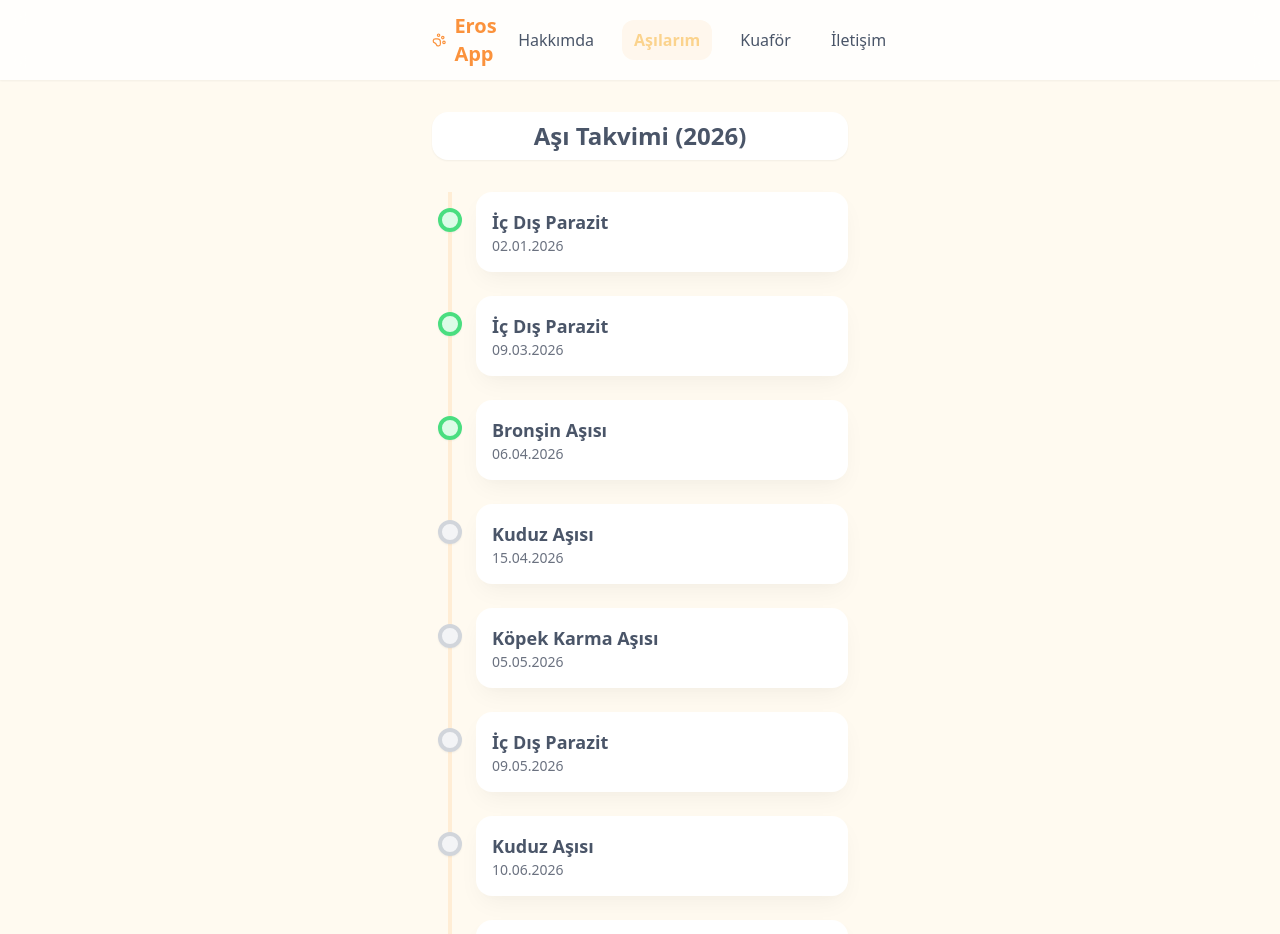
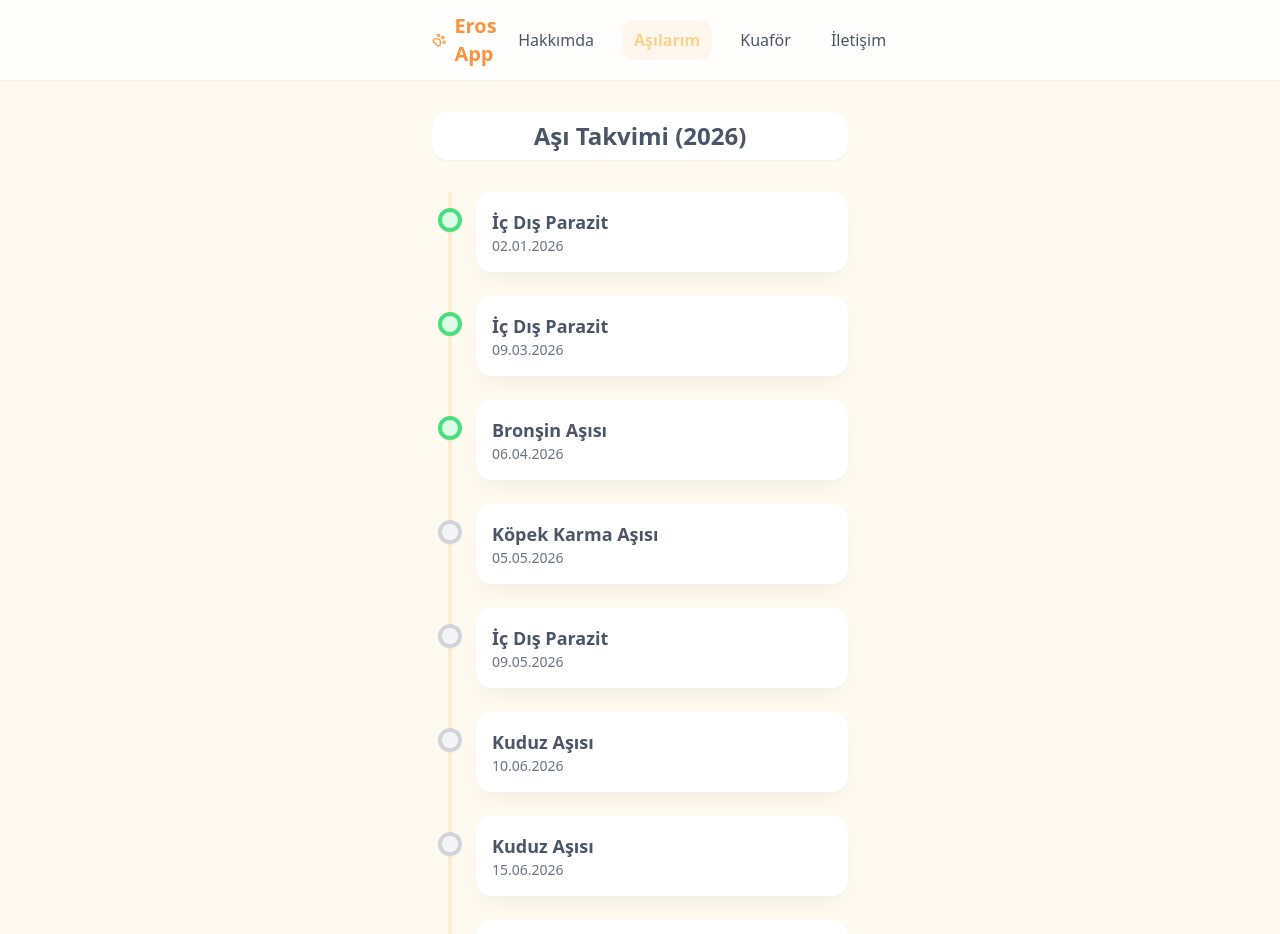
Before and after one commit to BartuOzasci/eros_App, a React (Vite) app: page /vaccines in a window 1280 px wide. Shown: the top 934 px of the page. Built offline with nearby package versions, Linux system fonts and the light colour scheme.

Commit message:
Update vaccinesData.js

```diff
--- a/src/data/vaccinesData.js
+++ b/src/data/vaccinesData.js
@@ -2,7 +2,7 @@ export const vaccinesData = [
   { id: 1, name: "Bronşin Aşısı", date: "2026-04-06", isCompleted: true },
   { id: 2, name: "Köpek Karma Aşısı", date: "2026-05-05", isCompleted: false },
   { id: 3, name: "Kuduz Aşısı", date: "2026-06-10", isCompleted: false },
-  { id: 4, name: "Kuduz Aşısı", date: "2026-04-15", isCompleted: false },
+  { id: 4, name: "Kuduz Aşısı", date: "2026-06-15", isCompleted: false },
   { id: 5, name: "Lyme Aşısı", date: "2026-06-15", isCompleted: false },
   { id: 6, name: "İç Dış Parazit", date: "2026-01-02", isCompleted: true },
   { id: 7, name: "İç Dış Parazit", date: "2026-03-09", isCompleted: true },
```
